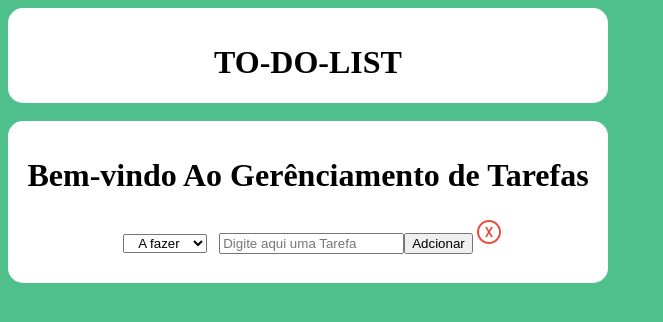
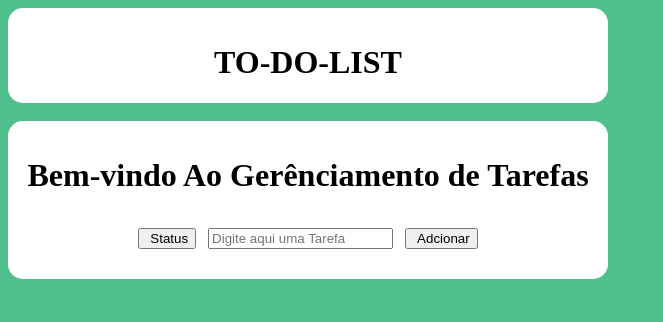
Before and after one commit to Edivansanto5/to-do-list.vue.js, a Vue app: page / in a window 1280 px wide. Shown: the top 322 px of the page, without its empty margins (0-663 px from the left). Built offline with nearby package versions, Linux system fonts and the light colour scheme.

Commit message:
comentando coisas que não será utilizado agora

```diff
--- a/src/components/todoList.vue
+++ b/src/components/todoList.vue
@@ -5,14 +5,16 @@
         </div> <br>
         <form class="tarefas">
             <h1>{{nome}}</h1>
-                <select class="select">
+            <button class="btn">Status</button>
+                <!-- <select class="select">
                     <option value="">A fazer</option>
                     <option value="">Fazendo</option>
                     <option value="">Feito</option>
-                </select>
+                </select>  -->
             <input type="text" placeholder="Digite aqui uma Tarefa">
-            <button>Adcionar</button><img src="../assets/img/close-icon.png" @click="apertou">
+            <button class="btn">Adcionar</button>
             <br><br>
+            <!-- <img src="../assets/excluir.png" @click="apertou()"> -->
         </form>
     </div>
 </template>
@@ -56,9 +58,13 @@ export default {
         background: #4fc08c;
 
     }
-    .select{
+    .select,.btn{
         padding-left: 10px;
         margin: 12px;
+    }
+    img{
+        width: 40px;
+
     }
 
 
```
Also changed, not shown: src/assets/excluir.png (added), src/assets/png-transparent-delete-dustbin-garbage-can-garbage-disposal-recycle-bin-remove-district-icon-symbol-flat-thumbnail.png (added).
